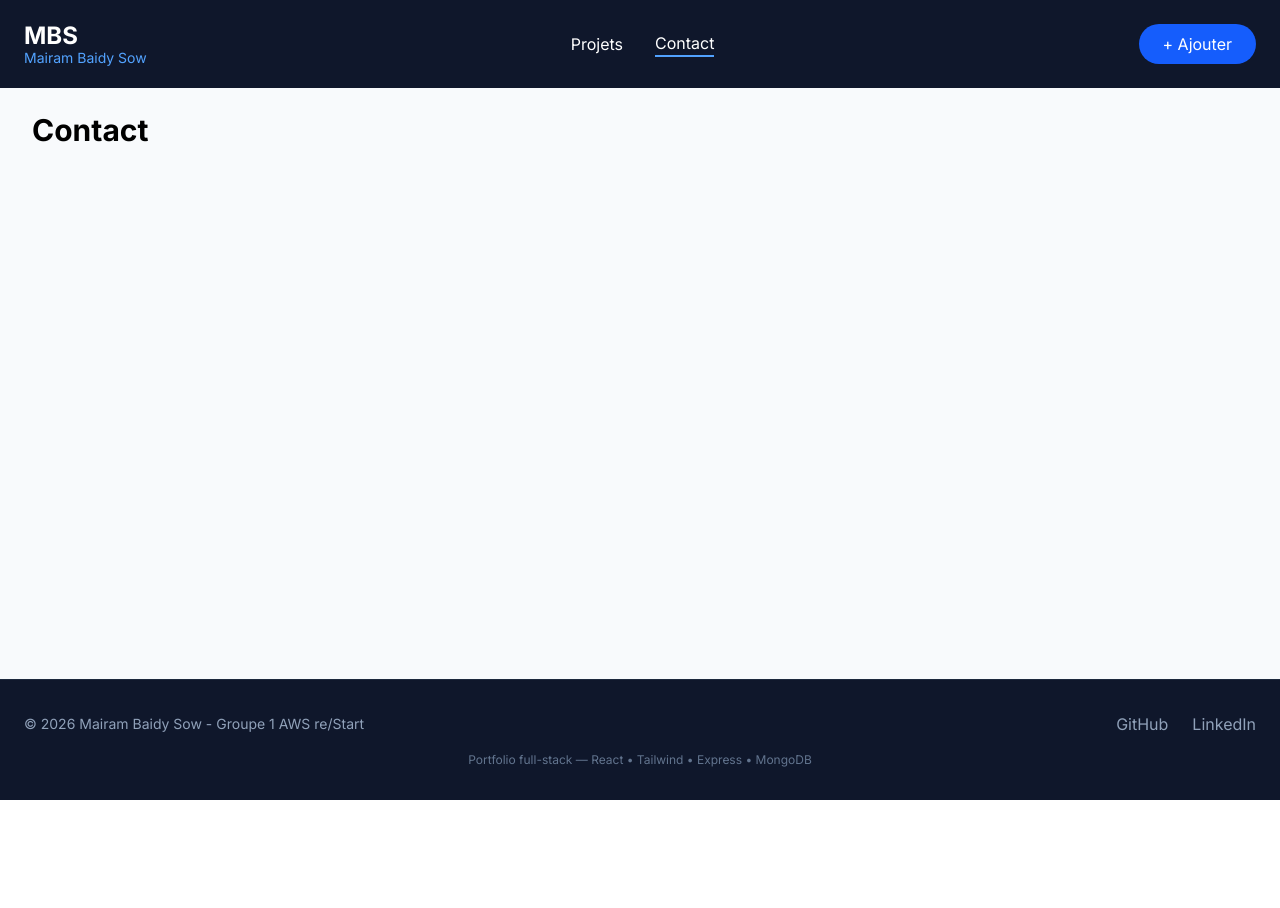
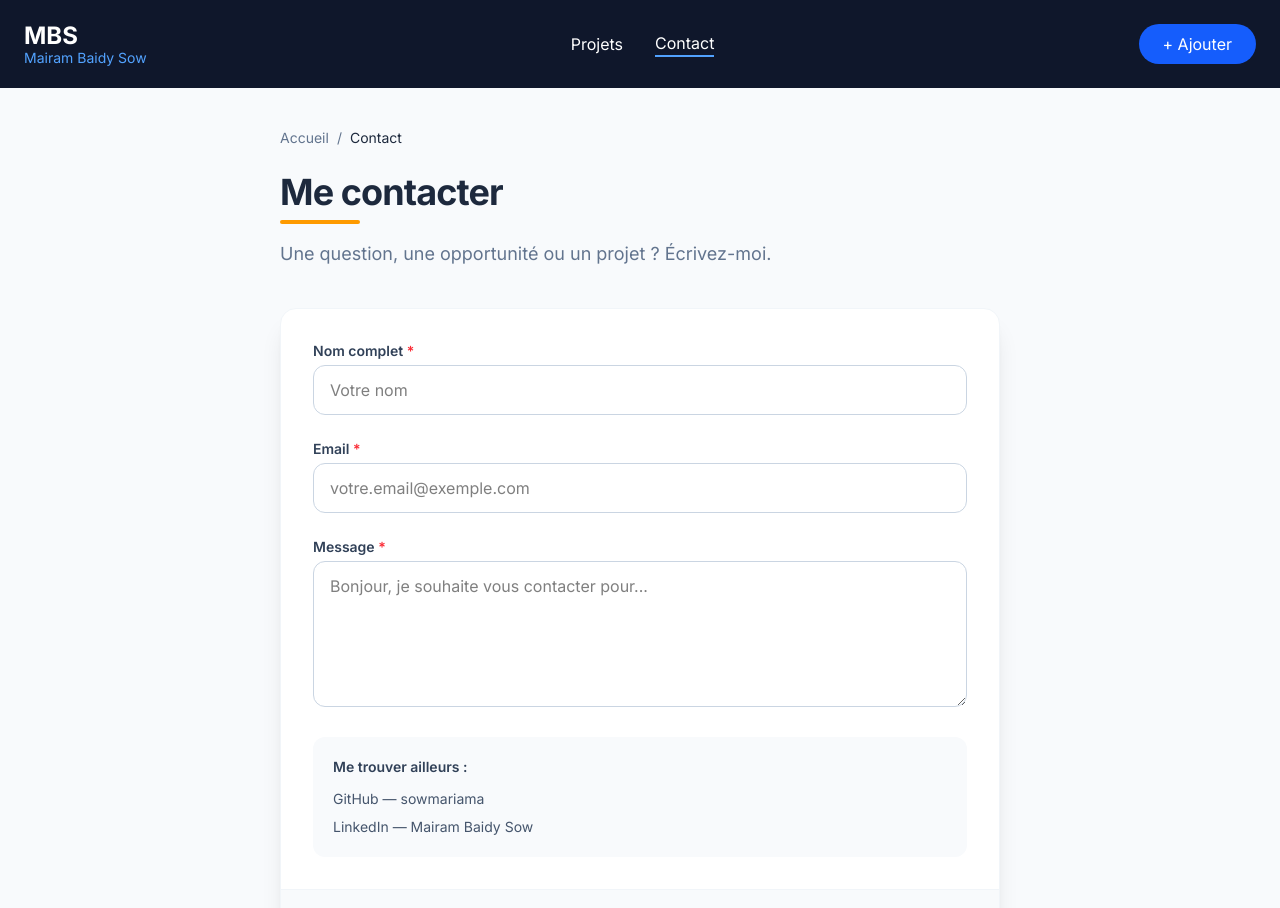
Before and after one commit to sowmariama/fullStack_portfolio, a React (Vite) app in the folder portfolio/03-react/: page /contact in a window 1280 px wide. Shown: the top 908 px of the page. Before the commit the page ends 800 px from the top, so only its background shows below. Built offline with nearby package versions, Linux system fonts and the light colour scheme.

Commit message:
Ajout du contenue dans le fichier contact.jsx

```diff
--- a/portfolio/03-react/src/pages/Contact.jsx
+++ b/portfolio/03-react/src/pages/Contact.jsx
@@ -1,4 +1,156 @@
+// Contact.jsx – Version design premium sans émojis
+import { useState } from 'react';
+import { Link } from 'react-router-dom';
+
 function Contact() {
-  return <div className="p-8"><h1 className="text-3xl font-bold">Contact</h1></div>
+  const [form, setForm] = useState({ nom: '', email: '', message: '' });
+  const [envoye, setEnvoye] = useState(false);
+
+  const handleChange = (e) => {
+    setForm({ ...form, [e.target.name]: e.target.value });
+  };
+
+  const handleSubmit = (e) => {
+    e.preventDefault();
+    if (!form.nom || !form.email || !form.message) {
+      alert("Tous les champs sont obligatoires !");
+      return;
+    }
+    setEnvoye(true);
+  };
+
+  return (
+    <div className="max-w-3xl mx-auto px-4 sm:px-6 py-8 sm:py-12">
+
+      {/* Fil d'Ariane */}
+      <nav className="text-sm text-slate-500 mb-6">
+        <Link to="/" className="hover:text-amber-600 transition">Accueil</Link>
+        <span className="mx-2">/</span>
+        <span className="text-slate-800 font-medium">Contact</span>
+      </nav>
+
+      {/* En-tête */}
+      <div className="mb-10">
+        <h1 className="text-3xl sm:text-4xl font-bold text-slate-800 tracking-tight">
+          Me contacter
+        </h1>
+        <div className="w-20 h-1 bg-amber-500 rounded-full mt-2"></div>
+        <p className="text-slate-500 mt-4 text-lg">
+          Une question, une opportunité ou un projet ? Écrivez-moi.
+        </p>
+      </div>
+
+      {envoye ? (
+        // Message de succès sans émoji
+        <div className="bg-green-50 border border-green-200 rounded-2xl p-10 text-center">
+          <div className="text-5xl mb-4">📬</div>
+          <h2 className="text-2xl font-bold text-green-700 mb-2">
+            Message envoyé !
+          </h2>
+          <p className="text-green-600 mb-6">
+            Merci pour votre message. Je vous répondrai dans les plus brefs délais.
+          </p>
+          <Link
+            to="/"
+            className="inline-block bg-blue-600 hover:bg-blue-700 text-white px-8 py-3 rounded-full font-medium transition shadow-md"
+          >
+            Retour aux projets
+          </Link>
+        </div>
+      ) : (
+        <form className="bg-white rounded-2xl shadow-xl border border-slate-100 overflow-hidden">
+          <div className="p-6 sm:p-8 space-y-6">
+            {/* Nom */}
+            <div>
+              <label className="block text-sm font-semibold text-slate-700 mb-1">
+                Nom complet <span className="text-red-500">*</span>
+              </label>
+              <input
+                type="text"
+                name="nom"
+                value={form.nom}
+                onChange={handleChange}
+                placeholder="Votre nom"
+                className="w-full px-4 py-3 border border-slate-300 rounded-xl focus:outline-none focus:ring-2 focus:ring-amber-500 transition"
+              />
+            </div>
+
+            {/* Email */}
+            <div>
+              <label className="block text-sm font-semibold text-slate-700 mb-1">
+                Email <span className="text-red-500">*</span>
+              </label>
+              <input
+                type="email"
+                name="email"
+                value={form.email}
+                onChange={handleChange}
+                placeholder="votre.email@exemple.com"
+                className="w-full px-4 py-3 border border-slate-300 rounded-xl focus:outline-none focus:ring-2 focus:ring-amber-500 transition"
+              />
+            </div>
+
+            {/* Message */}
+            <div>
+              <label className="block text-sm font-semibold text-slate-700 mb-1">
+                Message <span className="text-red-500">*</span>
+              </label>
+              <textarea
+                name="message"
+                value={form.message}
+                onChange={handleChange}
+                rows="5"
+                placeholder="Bonjour, je souhaite vous contacter pour..."
+                className="w-full px-4 py-3 border border-slate-300 rounded-xl focus:outline-none focus:ring-2 focus:ring-amber-500 transition"
+              />
+            </div>
+
+            {/* Coordonnées directes – sans émojis */}
+            <div className="bg-slate-50 rounded-xl p-5 space-y-3">
+              <p className="text-sm font-semibold text-slate-700">
+                Me trouver ailleurs :
+              </p>
+              <div className="space-y-2">
+                <a
+                  href="https://github.com/sowmariama/fullStack_portfolio"
+                  target="_blank"
+                  rel="noopener noreferrer"
+                  className="block text-sm text-slate-600 hover:text-amber-600 transition"
+                >
+                  GitHub — sowmariama
+                </a>
+                <a
+                  href="https://www.linkedin.com/in/mairam-baidy-sow-94918025a"
+                  target="_blank"
+                  rel="noopener noreferrer"
+                  className="block text-sm text-slate-600 hover:text-amber-600 transition"
+                >
+                  LinkedIn — Mairam Baidy Sow
+                </a>
+              </div>
+            </div>
+          </div>
+
+          {/* Boutons */}
+          <div className="bg-slate-50 px-6 sm:px-8 py-5 border-t border-slate-100 flex flex-col sm:flex-row gap-3">
+            <Link
+              to="/"
+              className="flex-1 bg-white border border-slate-300 text-slate-700 py-3 rounded-xl text-center font-medium hover:bg-slate-100 hover:border-slate-400 transition shadow-sm"
+            >
+              Annuler
+            </Link>
+            <button
+              type="submit"
+              onClick={handleSubmit}
+              className="flex-1 bg-blue-600 hover:bg-blue-700 text-white py-3 rounded-xl font-medium transition shadow-md hover:shadow-lg"
+            >
+              Envoyer le message
+            </button>
+          </div>
+        </form>
+      )}
+    </div>
+  );
 }
+
 export default Contact;
```
